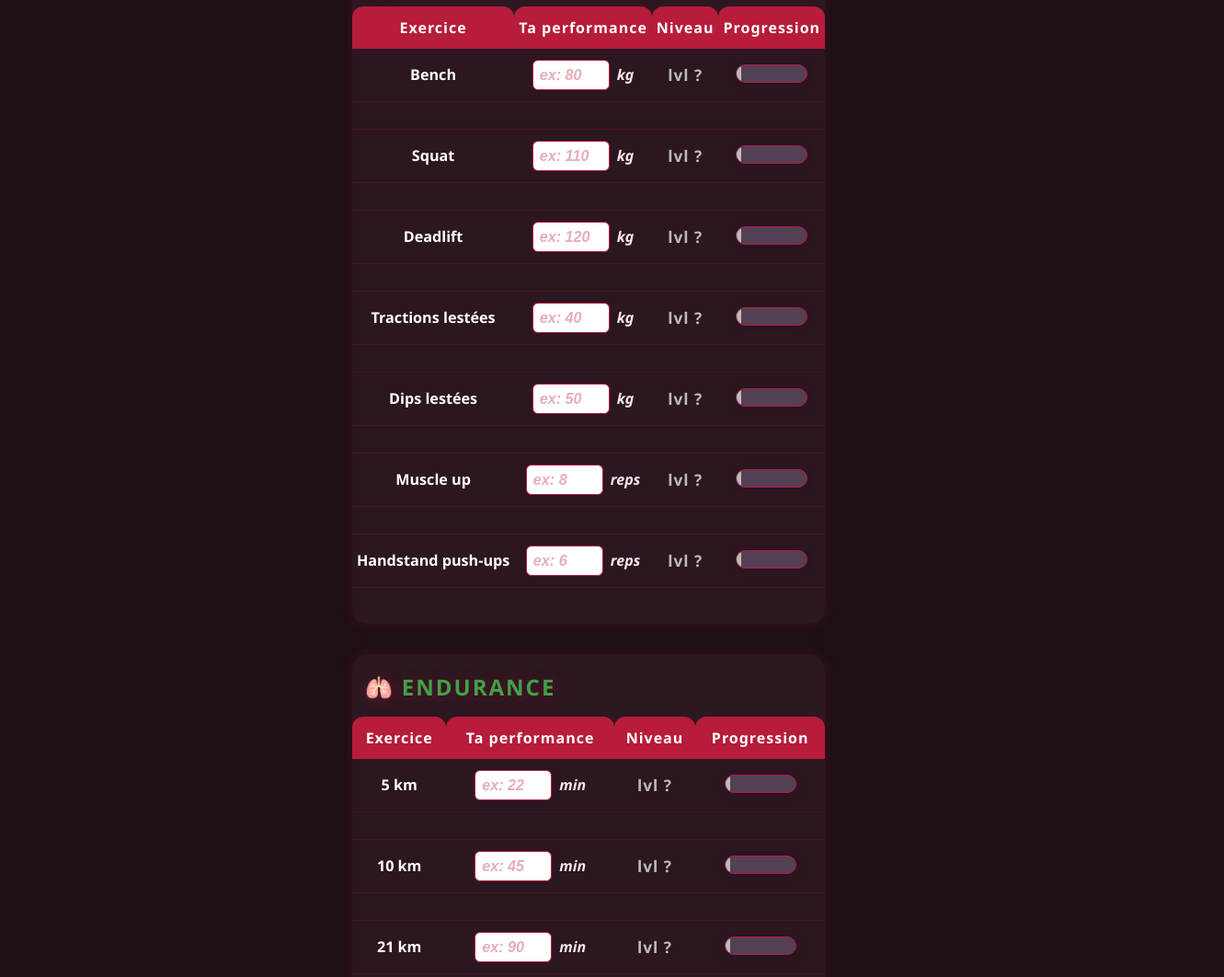
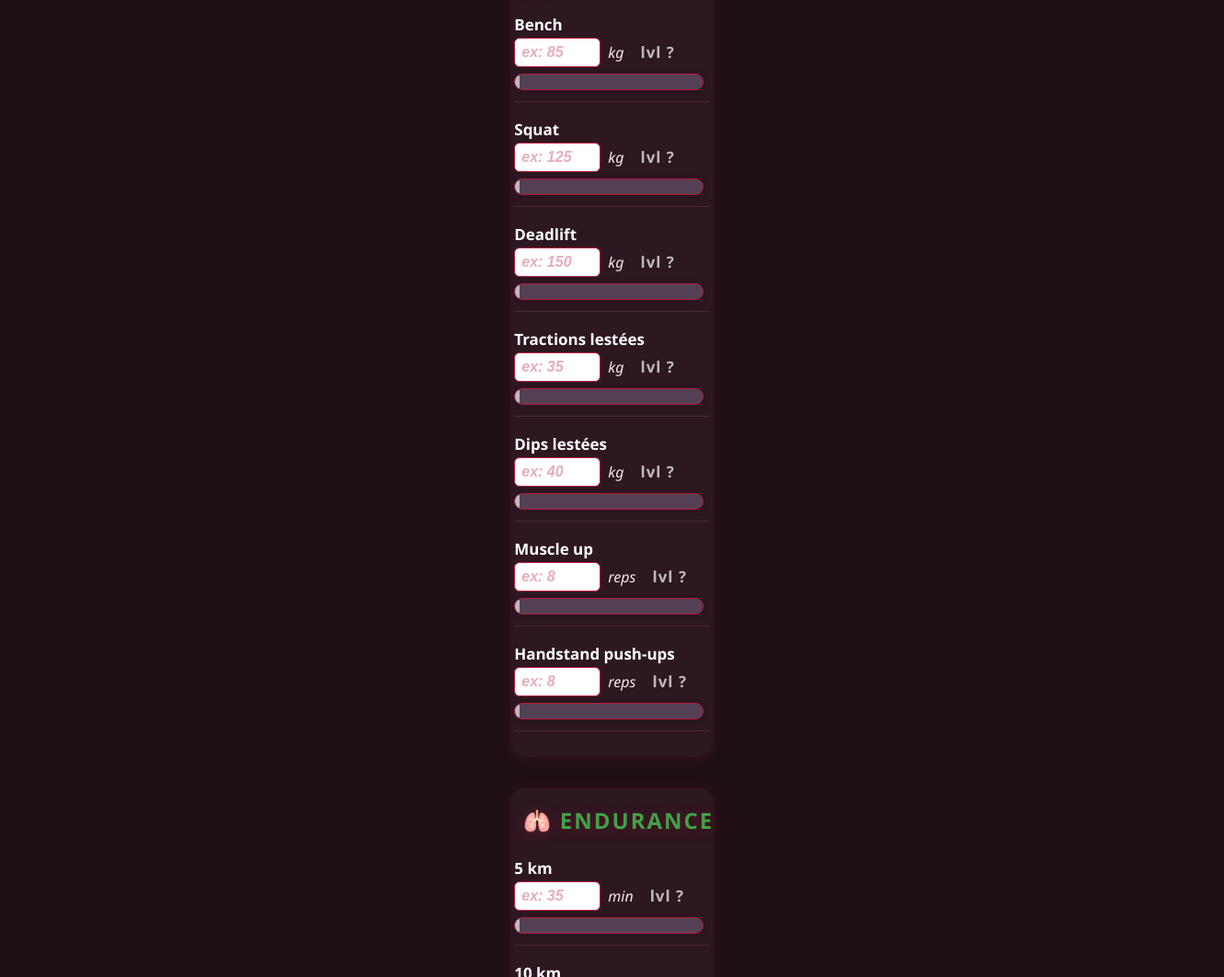
Before and after one commit to DEKA795/jeu-de-la-vie-, a plain HTML site: page selection-physique.html in a window 1280 px wide. Shown: the part 278-1340 px from the top of the page at 92% size, 1331 px wide, since content can reach past the window. Drawn offline with Linux system fonts and the light colour scheme.

Commit message:
Add files via upload

```diff
--- a/selection-physique.html
+++ b/selection-physique.html
@@ -4,26 +4,24 @@
   <meta charset="UTF-8">
   <title>Maxer Mes Stats - Physique</title>
   <meta name="viewport" content="width=device-width, initial-scale=1.0">
+  <link rel="icon" type="image/png" href="Screenshot%202025-05-24%20225230.png">
   <style>
     html, body { margin: 0; padding: 0; width: 100vw; height: 100vh; box-sizing: border-box; }
     body { display: flex; flex-direction: column; align-items: center; background: #1e0f16; color: #fff; font-family: 'Segoe UI', Arial, sans-serif; }
-    .container { width: 100%; max-width: 700px; margin: 0 auto; padding: 16px 2vw 50px 2vw; display: flex; flex-direction: column; align-items: center; }
+    .container { width: 100%; max-width: 1700px; margin: 0 auto; padding: 16px 2vw 50px 2vw; display: flex; flex-direction: column; align-items: center; }
     h1 { text-align: center; color: #B71C3A; margin-top: 24px; font-size: 2.2em; letter-spacing: 2px; font-weight: 800; text-shadow: 0 2px 16px #b71c3a55; }
     .return-btn { display: block; margin: 18px auto 12px auto; background: #B71C3A; color: #fff; padding: 12px 22px; border-radius: 16px; font-weight: bold; font-size: 1em; border: none; cursor: pointer; max-width: 200px; width: 90vw; text-align: center; outline: none; box-shadow: 0 0 14px #ffcf57, 0 0 30px #ffcf5720; transition: background 0.18s, box-shadow 0.18s; }
     .return-btn:hover { background: #5c2741; box-shadow: 0 0 18px #ffd74d, 0 0 34px #ffeb3b70; }
-    .cat-section { margin-top: 34px; background: #331b26bb; border-radius: 16px; box-shadow: 0 0 12px #b71c3a33; padding-bottom: 10px; }
+    .cat-section { margin-top: 34px; background: #331b26bb; border-radius: 16px; box-shadow: 0 0 12px #b71c3a33; padding-bottom: 10px; width: 100%; }
     .cat-title { font-size: 1.5em; padding: 18px 0 6px 14px; font-weight: 800; letter-spacing: 2px; text-shadow: 0 2px 16px #b71c3a55; margin: 0; display: flex; align-items: center; gap: 8px; }
-    table { width: 100%; margin: 10px 0 0 0; border-collapse: separate; border-spacing: 0; }
-    th, td { padding: 12px 5px; text-align: center; font-size: 1.01em; }
-    th { background: #B71C3A; color: #fff; font-weight: bold; font-size: 1em; letter-spacing: 1px; border-top-left-radius: 12px; border-top-right-radius: 12px; }
-    td { background: #2c1621cc; border-bottom: 1.5px solid #b71c3a33; vertical-align: middle; font-weight: bold; }
-    tr:last-child td { border-bottom: none; }
-    .input-cell { display: flex; align-items: center; justify-content: center; gap: 4px; }
-    input[type=number] { width: 68px; padding: 6px 7px; border-radius: 6px; border: 1.4px solid #B71C3A; background: #fff; color: #B71C3A; font-size: 1em; font-weight: bold; outline: none; transition: border 0.2s; }
+    .exo-block { width: 96%; background: none; margin: 18px auto 18px auto; padding-bottom: 8px; border-bottom: 1px solid #4c2938; }
+    .input-label { font-weight: bold; font-size: 1.06em; margin-bottom: 3px; display: block;}
+    .input-row { display: flex; align-items: center; gap: 8px; }
+    input[type=number] { width: 78px; padding: 6px 7px; border-radius: 6px; border: 1.4px solid #B71C3A; background: #fff; color: #B71C3A; font-size: 1em; font-weight: bold; outline: none; transition: border 0.2s; }
     input[type=number]::placeholder { font-style: italic; color: #B71C3A99; opacity: 0.6; font-weight: 600; }
-    .lvl-cell { font-size: 1.08em; font-weight: bold; letter-spacing: 1px; transition: color 0.3s; }
-    .progress-bar-container { width: 76px; height: 18px; background: #544055; border-radius: 10px; margin: auto; overflow: hidden; border: 1.5px solid #b71c3a; position: relative; box-shadow: 0 1px 8px #0002; }
-    .progress-bar { height: 100%; border-radius: 10px; transition: width 0.33s, background 0.33s; min-width: 5px; }
+    .exo-unite { color: #f5e8e8; font-style: italic; font-size: 1em;}
+    .progress-bar-container { width: 96%; height: 16px; background: #544055; border-radius: 10px; margin: 7px 0 0 0; overflow: hidden; border: 1.5px solid #b71c3a; position: relative; box-shadow: 0 1px 8px #0002;}
+    .progress-bar { height: 100%; border-radius: 10px; transition: width 0.33s, background 0.33s; min-width: 5px;}
     .bar-grey { background: #bcbcbc; }
     .bar-green { background: #84ffb1; }
     .bar-darkgreen { background: #3be57c; }
@@ -34,17 +32,13 @@
     .lvl-darkgreen { color: #3be57c; }
     .lvl-purple { color: #b76eff; }
     .lvl-gold { color: #ffd700; }
-    .small-italic { display: block; font-size: 0.85em; font-style: italic; opacity: 0.65; margin-top: 2px; }
-    .motivation { display: block; font-size: 1em; margin-top: 5px; margin-bottom: 2px; font-weight: 600; }
-    .motivation span { font-size: 0.89em; font-style: italic; opacity: 0.8; }
-    .neon-btn { box-shadow: 0 0 14px #ffcf57, 0 0 30px #ffcf5720; transition: background 0.22s, box-shadow 0.22s; }
-    .neon-btn:hover { box-shadow: 0 0 18px #ffd74d, 0 0 34px #ffeb3b70; }
-    @media (max-width: 700px) { .container { max-width: 100vw; padding: 6px 0 60px 0; } h1 { font-size: 1.35em; } .cat-title { font-size: 1.08em; } th, td { font-size: 0.94em; padding: 7px 3px;} input[type=number] { width: 52px; padding: 5px 2px;} .progress-bar-container { width: 50px; height: 13px;} .return-btn { max-width: 95vw; padding: 12px 0; } }
-    .actions { display: flex; justify-content: center; gap: 18px; margin: 30px 0 10px 0; flex-wrap: wrap; }
+    .lvl-cell { font-size: 1.06em; font-weight: bold; letter-spacing: 1px; transition: color 0.3s; margin-left: 10px;}
+    .palier { font-size: 0.92em; font-style: italic; opacity: 0.72; margin-left: 6px;}
+    .motivation { display: block; font-size: 1em; margin-top: 4px; margin-bottom: 2px; font-weight: 600;}
+    .actions { display: flex; justify-content: center; gap: 18px; margin: 30px 0 10px 0; flex-wrap: wrap;}
     button { background: #B71C3A; color: #fff; border: none; border-radius: 8px; padding: 8px 17px; font-size: 1em; font-weight: bold; cursor: pointer; box-shadow: 0 0 10px #ffcf57, 0 0 22px #ffcf5720; transition: background 0.22s, box-shadow 0.22s; }
     button:hover { background: #881329; box-shadow: 0 0 18px #ffd74d, 0 0 34px #ffeb3b70; }
-    input[type=number]::-webkit-outer-spin-button, input[type=number]::-webkit-inner-spin-button { -webkit-appearance: none; margin: 0; }
-    input[type=number] { -moz-appearance: textfield; }
+    @media (max-width: 700px) { .container { max-width: 100vw; padding: 6px 0 60px 0; } h1 { font-size: 1.35em; } .cat-title { font-size: 1.08em; } input[type=number] { width: 54px;} .progress-bar-container { height: 12px;} }
   </style>
 </head>
 <body>
@@ -58,65 +52,72 @@
     </div>
   </div>
   <script>
-    const MAX_LVL = 100; // Barre pleine à 100
+    const MAX_LVL = 100;
+
+    // Fonction pour obtenir la valeur du placeholder niveau 50 (interpolation linéaire)
+    function getLvl50(n0, n100, type) {
+      n0 = Number(n0); n100 = Number(n100);
+      if(type === "plus") return Math.round(n0 + (n100-n0)/2);
+      else return Math.round(n0 - (n0-n100)/2);
+    }
 
     const categories = [
       {
         emoji: "💪", titre: "FORCE", color: "#E53935", exos: [
-          { nom: "Bench", placeholder: "ex: 80", unite: "kg", n0: 40, n100: 130, type: "plus" },
-          { nom: "Squat", placeholder: "ex: 110", unite: "kg", n0: 50, n100: 200, type: "plus" },
-          { nom: "Deadlift", placeholder: "ex: 120", unite: "kg", n0: 50, n100: 250, type: "plus" },
-          { nom: "Tractions lestées", placeholder: "ex: 40", unite: "kg", n0: 0, n100: 70, type: "plus" },
-          { nom: "Dips lestées", placeholder: "ex: 50", unite: "kg", n0: 0, n100: 80, type: "plus" },
-          { nom: "Muscle up", placeholder: "ex: 8", unite: "reps", n0: 0, n100: 15, type: "plus" },
-          { nom: "Handstand push-ups", placeholder: "ex: 6", unite: "reps", n0: 0, n100: 15, type: "plus" }
+          { nom: "Bench", unite: "kg", n0: 40, n100: 130, type: "plus" },
+          { nom: "Squat", unite: "kg", n0: 50, n100: 200, type: "plus" },
+          { nom: "Deadlift", unite: "kg", n0: 50, n100: 250, type: "plus" },
+          { nom: "Tractions lestées", unite: "kg", n0: 0, n100: 70, type: "plus" },
+          { nom: "Dips lestées", unite: "kg", n0: 0, n100: 80, type: "plus" },
+          { nom: "Muscle up", unite: "reps", n0: 0, n100: 15, type: "plus" },
+          { nom: "Handstand push-ups", unite: "reps", n0: 0, n100: 15, type: "plus" }
         ]
       },
       {
         emoji: "🫁", titre: "ENDURANCE", color: "#43A047", exos: [
-          { nom: "5 km", placeholder: "ex: 22", unite: "min", n0: 50, n100: 20, type: "moins" },
-          { nom: "10 km", placeholder: "ex: 45", unite: "min", n0: 100, n100: 35, type: "moins" },
-          { nom: "21 km", placeholder: "ex: 90", unite: "min", n0: 200, n100: 95, type: "moins" },
-          { nom: "42 km", placeholder: "ex: 160", unite: "min", n0: 330, n100: 210, type: "moins" },
-          { nom: "Pompes", placeholder: "ex: 70", unite: "reps", n0: 0, n100: 100, type: "plus" },
-          { nom: "Tractions", placeholder: "ex: 15", unite: "reps", n0: 0, n100: 20, type: "plus" },
-          { nom: "Dips", placeholder: "ex: 15", unite: "reps", n0: 0, n100: 50, type: "plus" }
+          { nom: "5 km", unite: "min", n0: 50, n100: 20, type: "moins" },
+          { nom: "10 km", unite: "min", n0: 100, n100: 35, type: "moins" },
+          { nom: "21 km", unite: "min", n0: 200, n100: 95, type: "moins" },
+          { nom: "42 km", unite: "min", n0: 330, n100: 210, type: "moins" },
+          { nom: "Pompes", unite: "reps", n0: 0, n100: 100, type: "plus" },
+          { nom: "Tractions", unite: "reps", n0: 0, n100: 20, type: "plus" },
+          { nom: "Dips", unite: "reps", n0: 0, n100: 50, type: "plus" }
         ]
       },
       {
         emoji: "💨", titre: "VITESSE", color: "#FFA726", exos: [
-          // Tu peux compléter ici les exos vitesse si besoin
+          { nom: "100m", unite: "sec", n0: 18, n100: 11, type: "moins" },
+          { nom: "200m", unite: "sec", n0: 36, n100: 24, type: "moins" }
         ]
       }
     ];
 
+    // Ajoute dynamiquement les placeholders niveau 50
+    categories.forEach(cat => {
+      cat.exos.forEach(exo => {
+        exo.placeholder = "ex: " + getLvl50(exo.n0, exo.n100, exo.type);
+      });
+    });
+
     function createSection(cat) {
-      let html = `<div class="cat-section"><div class="cat-title">${cat.emoji} <span style="color:${cat.color}">${cat.titre}</span></div><table><tr>
-        <th>Exercice</th>
-        <th>Ta performance</th>
-        <th>Niveau</th>
-        <th>Progression</th>
-      </tr>`;
+      let html = `<div class="cat-section"><div class="cat-title">${cat.emoji} <span style="color:${cat.color}">${cat.titre}</span></div>`;
       cat.exos.forEach((exo, i) => {
         let id = `${cat.titre.toLowerCase()}-${i}`;
-        html += `<tr>
-          <td style="font-weight: bold;">${exo.nom}</td>
-          <td class="input-cell">
-            <input type="number" min="0" step="any" id="perf-${id}" placeholder="${exo.placeholder}"
-              oninput="calcLvl('${cat.titre}',${i})">
-            <span style="margin-left:4px;font-size:0.99em;color:#f5e8e8; font-style:italic;">${exo.unite}</span>
-          </td>
-          <td id="lvl-${id}" class="lvl-cell lvl-grey" style="font-weight: bold;">lvl ?</td>
-          <td>
-            <div class="progress-bar-container"><div id="bar-${id}" class="progress-bar bar-grey" style="width:0%"></div></div>
-            <span id="palier-${id}" class="small-italic"></span>
-          </td>
-        </tr>
-        <tr>
-          <td colspan="4"><span id="motivation-${id}" class="motivation"></span></td>
-        </tr>`;
+        html += `<div class="exo-block">
+          <label class="input-label" for="perf-${id}">${exo.nom}</label>
+          <div class="input-row">
+            <input type="number" min="0" step="any" id="perf-${id}" placeholder="${exo.placeholder}" oninput="calcLvl('${cat.titre}',${i})">
+            <span class="exo-unite">${exo.unite}</span>
+            <span id="lvl-${id}" class="lvl-cell lvl-grey">lvl ?</span>
+            <span id="palier-${id}" class="palier"></span>
+          </div>
+          <div class="progress-bar-container">
+            <div id="bar-${id}" class="progress-bar bar-grey" style="width:0%"></div>
+          </div>
+          <span id="motivation-${id}" class="motivation"></span>
+        </div>`;
       });
-      html += "</table></div>";
+      html += "</div>";
       return html;
     }
     document.getElementById("sections").innerHTML = categories.map(createSection).join("");
@@ -146,16 +147,17 @@
         if (lvl > MAX_LVL) lvl = MAX_LVL;
         percent = (lvl / MAX_LVL) * 100;
 
-        if (lvl === "?" || lvl == 0) { bar = "bar-grey"; color = "lvl-grey"; }
-        else if (lvl <= 30) { bar = "bar-green"; color = "lvl-green"; }
-        else if (lvl <= 50) { bar = "bar-darkgreen"; color = "lvl-darkgreen"; }
-        else if (lvl <= 100) { bar = "bar-purple"; color = "lvl-purple"; }
-        else { bar = "bar-gold"; color = "lvl-gold"; }
+        // Barre dorée à partir du niveau 90
+        if (lvl >= 90) { bar = "bar-gold"; color = "lvl-gold"; }
+        else if (lvl >= 50) { bar = "bar-purple"; color = "lvl-purple"; }
+        else if (lvl >= 30) { bar = "bar-darkgreen"; color = "lvl-darkgreen"; }
+        else if (lvl > 0) { bar = "bar-green"; color = "lvl-green"; }
+        else { bar = "bar-grey"; color = "lvl-grey"; }
 
-        if (lvl <= 30) message = "<span style='color:#84ffb1;'>🚦 Ce n'est que le début !</span>";
-        else if (lvl <= 50) message = "<span style='color:#3be57c;'>🔝 Incroyable déjà !</span>";
-        else if (lvl <= 100) message = "<span style='color:#b76eff;'>⚡ Meilleur que la plupart !</span>";
-        else message = "<span style='color:#ffd700;'>👹 Un putain de monstre !</span>";
+        if (lvl < 30) message = "<span style='color:#84ffb1;'>🚦 Ce n'est que le début !</span>";
+        else if (lvl < 50) message = "<span style='color:#3be57c;'>🔝 Incroyable déjà !</span>";
+        else if (lvl < 90) message = "<span style='color:#b76eff;'>⚡ Meilleur que la plupart !</span>";
+        else message = "<span style='color:#ffd700;'>🏆 Champion ! N'hésite pas à flex !</span>";
       }
       document.getElementById(`lvl-${id}`).innerHTML = `<span class='${color}'>lvl ${lvl}</span>`;
       document.getElementById(`bar-${id}`).className = `progress-bar ${bar}`;
@@ -165,6 +167,7 @@
     }
     window.calcLvl = calcLvl;
 
+    // Fonctions d'export identiques à ta base, non modifiées ici...
     function emojiBar(percent) {
       let filled = Math.round(percent / 10);
       let empty = 10 - filled;
@@ -172,7 +175,6 @@
       if (percent < 100)  return "🟩".repeat(filled) + "⬜".repeat(empty);
       if (percent >= 100) return "⭐".repeat(filled) + "⬜".repeat(empty);
     }
-
     function notionExport() {
       let total = 0;
       let out = "";
@@ -193,15 +195,7 @@
           let lvlTxt = document.getElementById(`lvl-${id}`).innerText.trim();
           let barPercent = parseInt(document.getElementById(`bar-${id}`).style.width) || 0;
           let bar = emojiBar(barPercent);
-          let detail = "";
-          if (exo.nom === "Handstand push-ups" && lvlTxt.includes("lvl") && parseInt(lvlTxt.split(" ")[1]) <= 30) {
-            detail = "Pour parvenir à un handstand push-up il te faut :\nLvl 0 : tenir sur les mains avec mur\nLvl 1 : se décoller 5 sec du mur\nLvl 2 : 10 sec\nLvl 3 : 15 sec\nLvl 4 : frog stand 10 sec\n---\nLvl 10 : sans mur 10 sec\n";
-          }
-          if (exo.nom === "Muscle up" && lvlTxt.includes("lvl") && parseInt(lvlTxt.split(" ")[1]) <= 10) {
-            detail = "Pour parvenir à un muscle up il te faut :\nLvl 0 : mal fait - un bras après l’autre\nLvl 5 : mal fait - deux bras avec aide des jambes\n---\nLvl 10 : 1 clean\n";
-          }
           out += `- ${exo.nom} (${val ? val : "?"} ${exo.unite}) — ${lvlTxt}\n  Progression : ${bar}\n`;
-          if (detail) out += detail + "\n";
         });
         out += "\n\n";
       });
```
